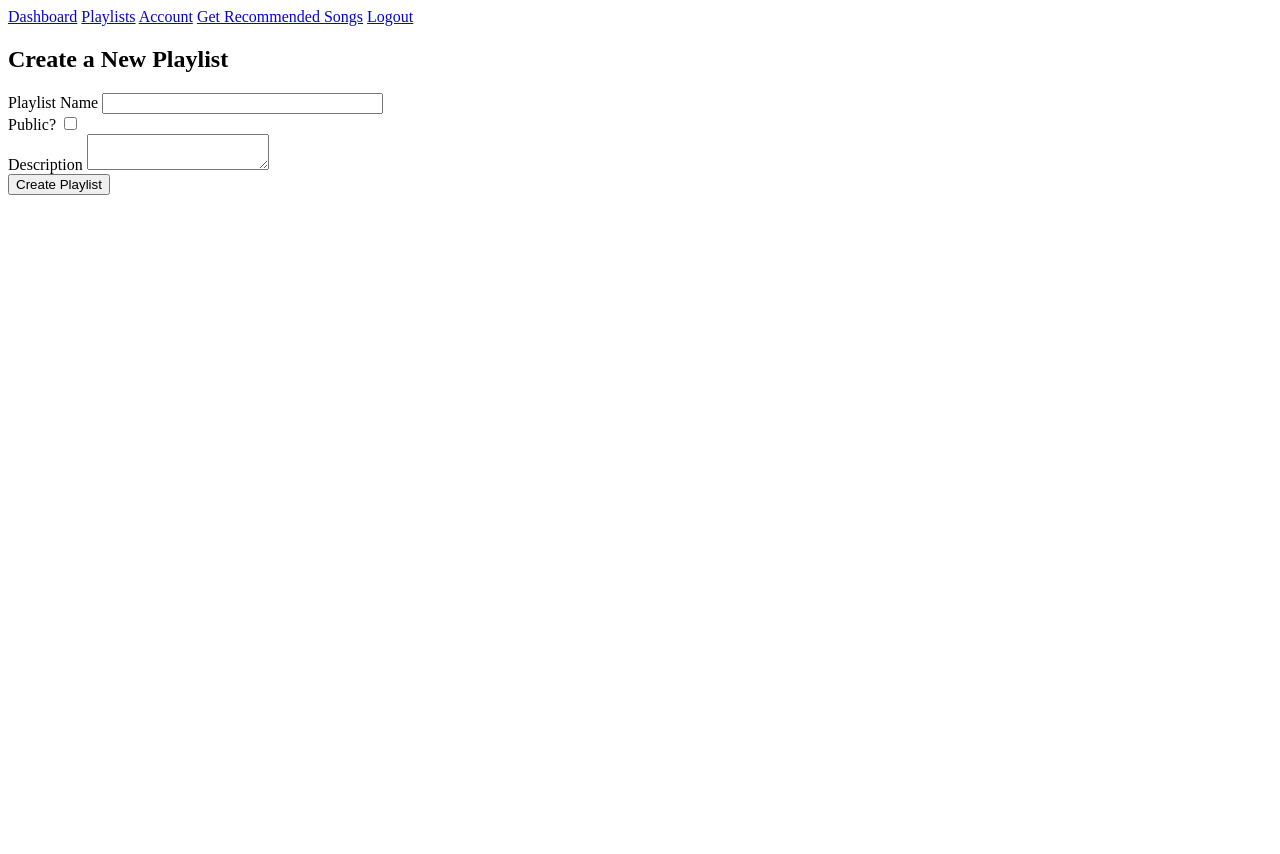
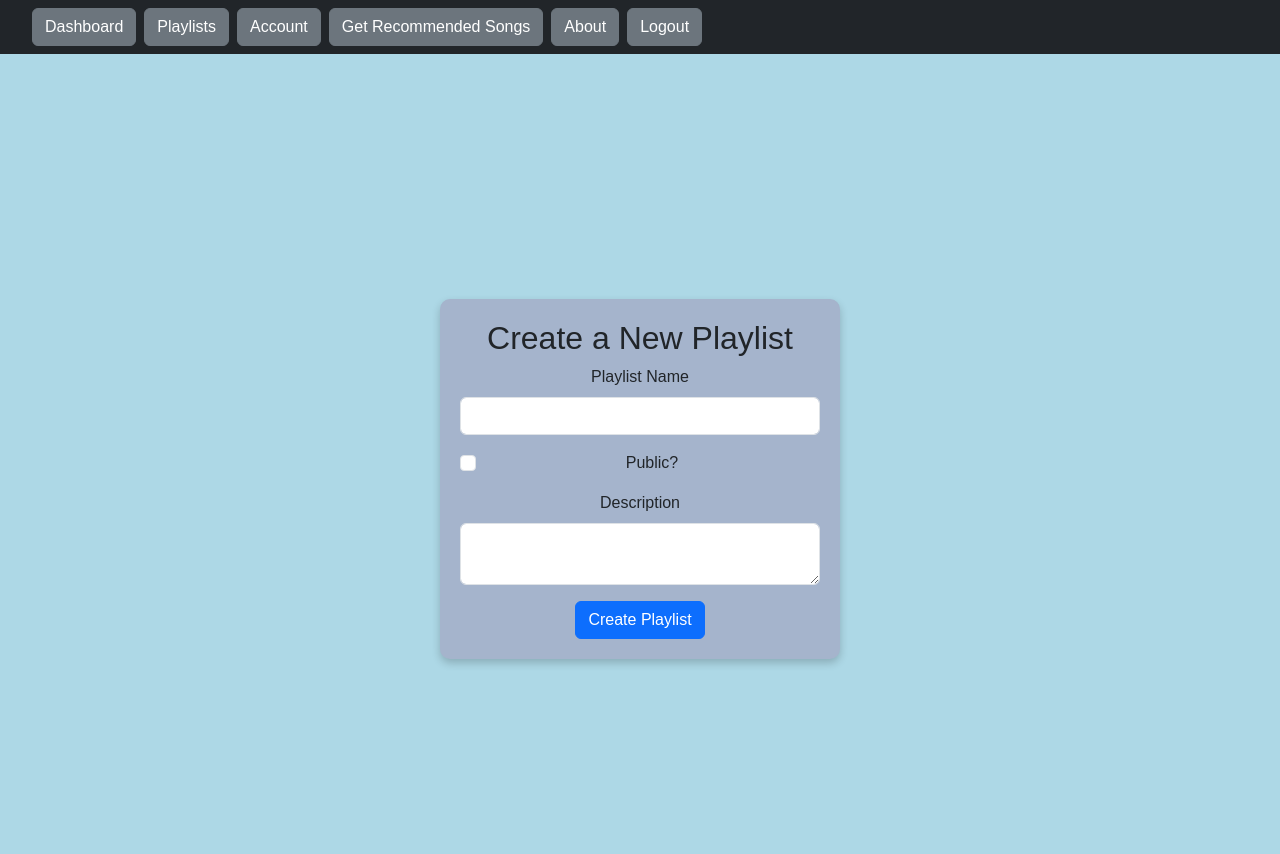
Before and after one commit to chrischin555/Spotify-Playlist-Generator, a Flask app: template templates/new_playlist.html in a window 1280 px wide. Before the commit the page ends 195 px from the top, so only its background shows below. Run offline with Flask 3, Linux system fonts and the light colour scheme; the template is opened without the code that fills it: values that come from a table or form of the project are taken from there, others are empty; parts of the project's set-up code (start-up, migrations or seed data) failed here and were passed over.

Commit message:
styling added for pages left to do

```diff
--- a/templates/new_playlist.html
+++ b/templates/new_playlist.html
@@ -1,32 +1,94 @@
 <!DOCTYPE html>
 <html lang="en">
+
 <head>
     <meta charset="UTF-8">
     <title>Create New Playlist</title>
-    <div class="topnav">
-        <a class="active" href="{{ url_for('dashboard') }}">Dashboard</a>
-        <a href="{{ url_for('get_playlists') }}">Playlists</a>
-        <a href="{{ url_for('account') }}">Account</a>
-        <a href="{{ url_for ('recommend_songs')}}">Get Recommended Songs</a>
-        <a href="{{url_for('logout')}}">Logout</a> <!--link that routes to login page after logging out -->
+    <link href="https://cdn.jsdelivr.net/npm/bootstrap@5.3.0-alpha1/dist/css/bootstrap.min.css" rel="stylesheet">
+    <style>
+        body {
+            background-color: lightblue;
+            min-height: 100vh;
+            margin: 0;
+            font-family: Arial, sans-serif;
+        }
+
+        .container {
+            max-width: 400px;
+            background-color: rgb(165, 180, 204);
+            border-radius: 10px;
+            box-shadow: 0 4px 8px rgba(0, 0, 0, 0.2);
+            padding: 20px;
+            margin-top: 50px;
+        }
+
+        .center-wrapper {
+            display: flex;
+            justify-content: center;
+            align-items: center;
+            min-height: 100vh;
+        }
+    </style>
+</head>
+
+<body>
+    <nav class="navbar navbar-expand-lg navbar-light bg-dark">
+        <div class="container-fluid">
+            <a class="navbar-brand" href="#"></a>
+            <button class="navbar-toggler" type="button" data-bs-toggle="collapse" data-bs-target="#navbarNav"
+                aria-controls="navbarNav" aria-expanded="false" aria-label="Toggle navigation">
+                <span class="navbar-toggler-icon"></span>
+            </button>
+            <div class="collapse navbar-collapse" id="navbarNav">
+                <ul class="navbar-nav">
+                    <li class="nav-item">
+                        <a class="btn btn-secondary mx-1" href="{{ url_for('dashboard') }}">Dashboard</a>
+                    </li>
+                    <li class="nav-item">
+                        <a class="btn btn-secondary mx-1" href="{{ url_for('get_playlists') }}">Playlists</a>
+                    </li>
+                    <li class="nav-item">
+                        <a class="btn btn-secondary mx-1" href="{{ url_for('account') }}">Account</a>
+                    </li>
+                    <li class="nav-item">
+                        <a class="btn btn-secondary mx-1" href="{{ url_for('recommend_songs') }}">Get Recommended Songs</a>
+                    </li>
+                    <li class="nav-item">
+                        <a class="btn btn-secondary mx-1" href="{{ url_for('about') }}">About</a>
+                    </li>
+                    <li class="nav-item">
+                        <a class="btn btn-secondary mx-1" href="{{ url_for('logout') }}">Logout</a>
+                    </li>
+                </ul>
             </div>
-</head>
-<body>
+        </div>
+    </nav>
+
+    <div class="center-wrapper">
+        <div class="container text-center">
             <h2>Create a New Playlist</h2>
             <form method="POST" action="{{ url_for('create_playlist') }}">
                 {{ form.hidden_tag() }}
 
-        <div>
-            {{ form.name.label }} {{ form.name(size=32) }}
-        </div>
-        <div>
-            {{ form.public_check.label }} {{ form.public_check() }}
-        </div>
-        <div>
-            {{ form.description.label }} {{ form.description(size=64) }}
+                <div class="mb-3">
+                    {{ form.name.label(class="form-label") }}
+                    {{ form.name(class="form-control") }}
                 </div>
 
-        <button type="submit">{{ form.submit.label }}</button>
+                <div class="form-check mb-3">
+                    {{ form.public_check(class="form-check-input") }}
+                    {{ form.public_check.label(class="form-check-label") }}
+                </div>
+
+                <div class="mb-3">
+                    {{ form.description.label(class="form-label") }}
+                    {{ form.description(class="form-control") }}
+                </div>
+
+                <button type="submit" class="btn btn-primary">{{ form.submit.label }}</button>
             </form>
+        </div>
+    </div>
 </body>
+
 </html>
```
Also changed, not shown: templates/recommended_song_details.html (+63 -8 lines). Lines whose indentation alone changed are shown as unchanged.
